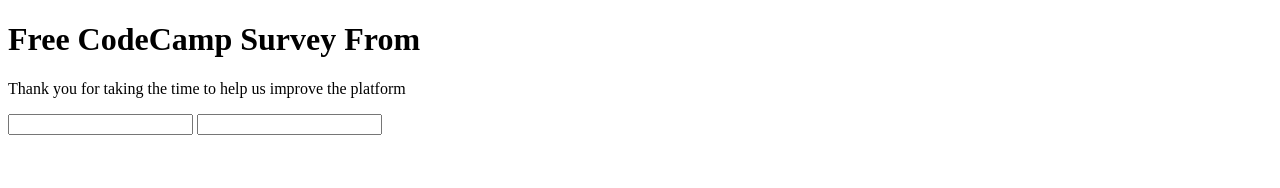
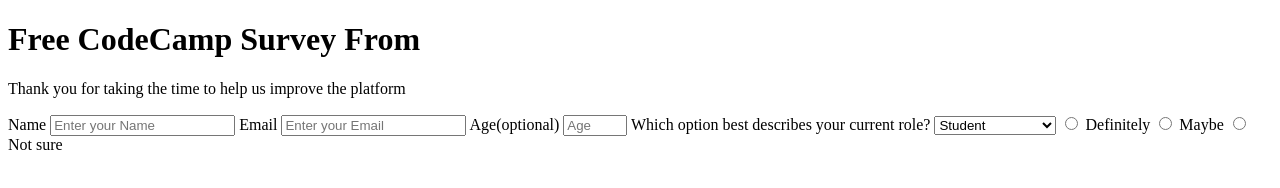
Before and after one commit to RachidBoudaoudi/Survey, a plain HTML site: page index.html in a window 1280 px wide. Drawn offline with Linux system fonts and the light colour scheme.

Commit message:
added some inputs to form.

```diff
--- a/index.html
+++ b/index.html
@@ -12,9 +12,26 @@
       <p id="description">Thank you for taking the time to help us improve the platform</p>
 
       <form id="survey-form">
-        <input type="text" id="name">
-        <input type="text" id="email">
+        <label for="#name" id="label-name" >Name</label>
+        <input type="text" id="name"  placeholder="Enter your Name" required>
+        <label for="#email" id="label-email">Email</label>
+        <input type="text" id="email" pattern="[a-z0-9._%+-]+@[a-z0-9.-]+\.[a-z]{2,4}$" placeholder="Enter your Email" required>
+        <label for="#number" id="label-age">Age(optional)</label>
+        <input type="number" id="number" pattern="[0-9]" min ="10" max="100" step="1" placeholder="Age">
 
+        <label for="#dropdown">Which option best describes your current role? </label>
+        <select id="dropdown"  name="current role">
+
+           <option value="Student">Student</option>
+           <option value="full time job">Full time job</option>
+           <option value="full time learner">Full Time learner</option>
+           <option value="prefer not to say">Prefer not to say</option>
+           <option value="other">Other</option>
+        </select>
+        <label for=""></label>
+        <input type="radio" name="recommendation-to-friend" value="definitely"> Definitely</input>
+        <input type="radio" name="recommendation-to-friend" value="maybe"> Maybe</input>
+        <input type="radio" name="recommendation-to-friend" value="not sure">Not sure</input>
 
       </form>
 
```
